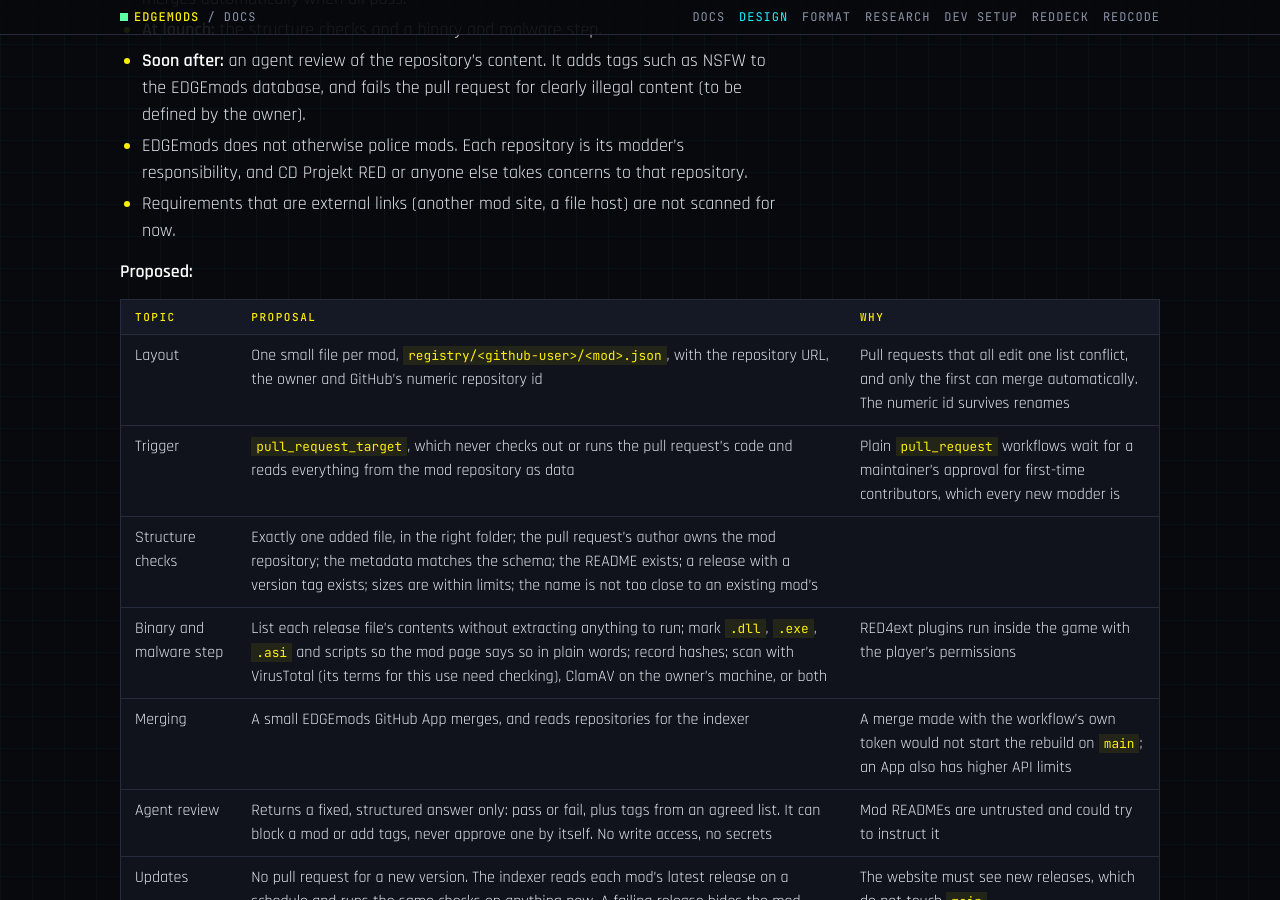
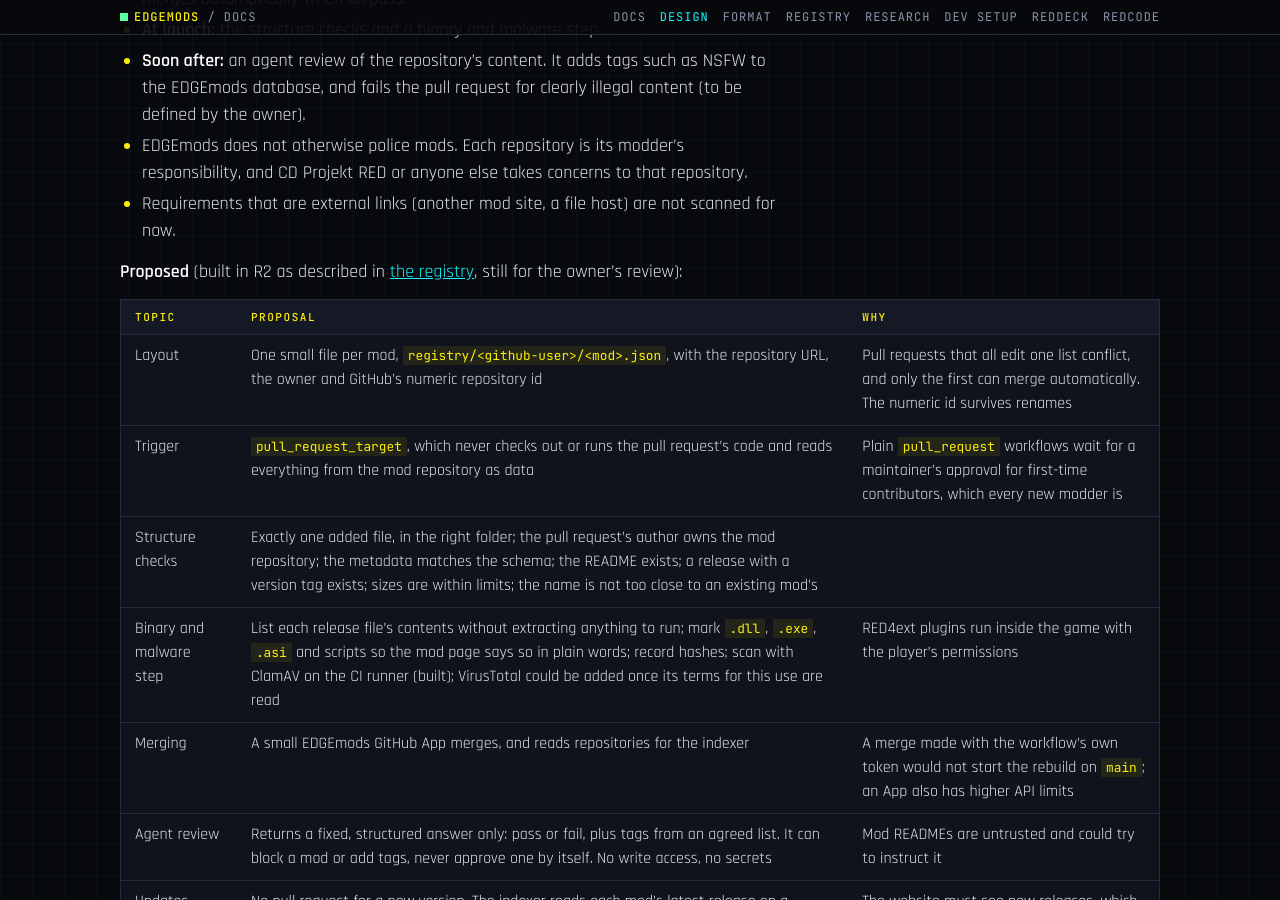
Before and after one commit to Edgemodders/EDGEmods, a Jekyll site: the page built from docs/design.md, in a window 1280 px wide and 900 px high, scrolled down 2580 px. Built offline with Jekyll 4.4.1, drawn with Linux system fonts in a browser that asks for light colours; our own code applies the rules of GitHub Pages for plain Markdown files.

Commit message:
Docs: the registry page and setup, R2 status
Co-Authored-By: Claude Opus 5.5 <noreply@anthropic.com>

```diff
--- a/docs/_config.yml
+++ b/docs/_config.yml
@@ -27,6 +27,8 @@ nav:
     url: /design.html
   - title: Format
     url: /manifest.html
+  - title: Registry
+    url: /registry.html
   - title: Research
     url: /research.html
   - title: Dev setup
--- a/docs/design.md
+++ b/docs/design.md
@@ -55,14 +55,14 @@ Publishing lives in the EDGEmods extension, not in REDcode; REDcode only adds th
 - EDGEmods does not otherwise police mods. Each repository is its modder's responsibility, and CD Projekt RED or anyone else takes concerns to that repository.
 - Requirements that are external links (another mod site, a file host) are not scanned for now.
 
-**Proposed:**
+**Proposed** (built in R2 as described in [the registry](registry.html), still for the owner's review):
 
 | Topic | Proposal | Why |
 |---|---|---|
 | Layout | One small file per mod, `registry/<github-user>/<mod>.json`, with the repository URL, the owner and GitHub's numeric repository id | Pull requests that all edit one list conflict, and only the first can merge automatically. The numeric id survives renames |
 | Trigger | `pull_request_target`, which never checks out or runs the pull request's code and reads everything from the mod repository as data | Plain `pull_request` workflows wait for a maintainer's approval for first-time contributors, which every new modder is |
 | Structure checks | Exactly one added file, in the right folder; the pull request's author owns the mod repository; the metadata matches the schema; the README exists; a release with a version tag exists; sizes are within limits; the name is not too close to an existing mod's | |
-| Binary and malware step | List each release file's contents without extracting anything to run; mark `.dll`, `.exe`, `.asi` and scripts so the mod page says so in plain words; record hashes; scan with VirusTotal (its terms for this use need checking), ClamAV on the owner's machine, or both | RED4ext plugins run inside the game with the player's permissions |
+| Binary and malware step | List each release file's contents without extracting anything to run; mark `.dll`, `.exe`, `.asi` and scripts so the mod page says so in plain words; record hashes; scan with ClamAV on the CI runner (built); VirusTotal could be added once its terms for this use are read | RED4ext plugins run inside the game with the player's permissions |
 | Merging | A small EDGEmods GitHub App merges, and reads repositories for the indexer | A merge made with the workflow's own token would not start the rebuild on `main`; an App also has higher API limits |
 | Agent review | Returns a fixed, structured answer only: pass or fail, plus tags from an agreed list. It can block a mod or add tags, never approve one by itself. No write access, no secrets | Mod READMEs are untrusted and could try to instruct it |
 | Updates | No pull request for a new version. The indexer reads each mod's latest release on a schedule and runs the same checks on anything new. A failing release hides the mod until it is fixed; the registry entry stays | The website must see new releases, which do not touch `main` |
```
Also changed, not shown: CLAUDE.md (+2 -1 lines), docs/dev-setup.md (+1 -0 lines), docs/index.md (+2 -1 lines), docs/registry.md (added, +75 -0 lines).
